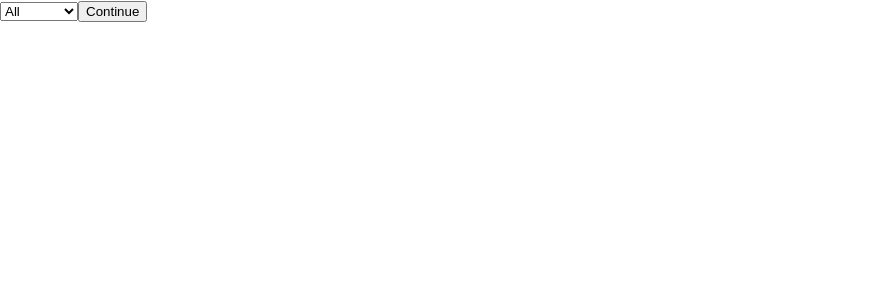
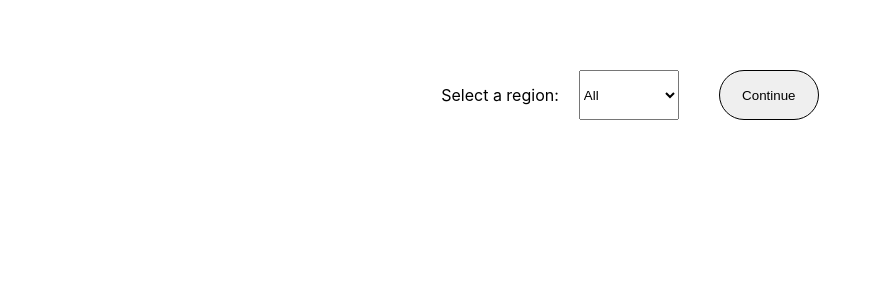
Before and after one commit to glebB01/typescript-react-REST, a React (Create React App) app: page / in a window 1280 px wide. Shown: the top 300 px of the page, without its empty margins (0-882 px from the left). Built offline with nearby package versions, Linux system fonts and the light colour scheme.

Commit message:
add styling and label to region selector

```diff
--- a/src/App.css
+++ b/src/App.css
@@ -91,4 +91,39 @@
 .result--incorrect {
   background-color: red;
 }
+
+.quiz-options {
+  display: -webkit-box;
+  display: -ms-flexbox;
+  display: flex;
+  -webkit-box-pack: center;
+      -ms-flex-pack: center;
+          justify-content: center;
+  -webkit-box-align: center;
+      -ms-flex-align: center;
+          align-items: center;
+  margin-top: 50px;
+}
+
+.quiz-options select {
+  height: 50px;
+  width: 100px;
+  margin: 20px;
+}
+
+.quiz-options button {
+  height: 50px;
+  width: 100px;
+  margin: 20px;
+  border: 1px solid black;
+  border-radius: 25px;
+  cursor: pointer;
+  -webkit-transition: 0.2s ease-in-out;
+  transition: 0.2s ease-in-out;
+}
+
+.quiz-options button:hover {
+  background-color: green;
+  color: white;
+}
 /*# sourceMappingURL=App.css.map */
--- a/src/App.scss
+++ b/src/App.scss
@@ -75,3 +75,36 @@
     background-color: red;
   }
 }
+
+.quiz-options {
+  display: flex;
+  justify-content: center;
+  align-items: center;
+
+  margin-top: 50px;
+
+  select {
+    height: 50px;
+    width: 100px;
+
+    margin: 20px;
+  }
+
+  button {
+    height: 50px;
+    width: 100px;
+
+    margin: 20px;
+
+    border: 1px solid black;
+    border-radius: 25px;
+
+    cursor: pointer;
+    transition: 0.2s ease-in-out;
+
+    &:hover {
+      background-color: green;
+      color: white;
+    }
+  }
+}
--- a/src/containers/Landing.js
+++ b/src/containers/Landing.js
@@ -39,7 +39,8 @@ class Landing extends React.Component {
     }
 
     return(
-        <>
+        <div className="quiz-options">
+            <label>Select a region:</label>
             <select name="region" onChange={this.handleChange}>
                 <option value="all">All</option>
                 <option value="africa">Africa</option>
@@ -50,7 +51,7 @@ class Landing extends React.Component {
             </select>
 
             <button onClick={this.handleClick}>Continue</button>
-        </>
+        </div>
     )
   }
 }
```
Also changed, not shown: 1 other file (tests, documents, lock files or other folders).
